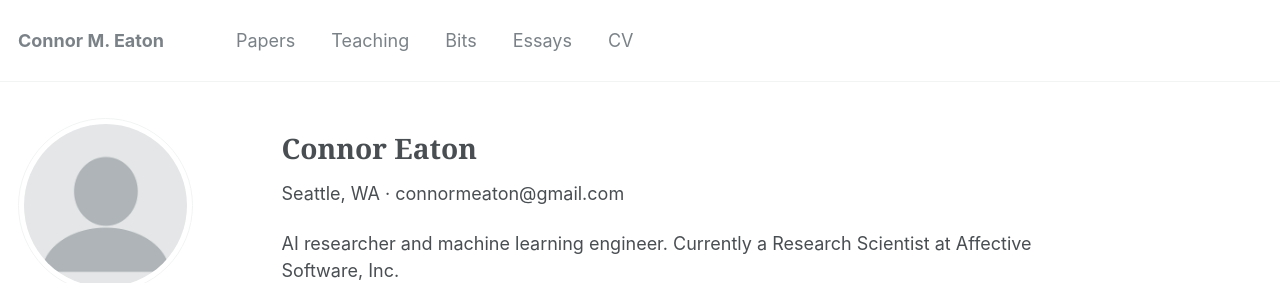
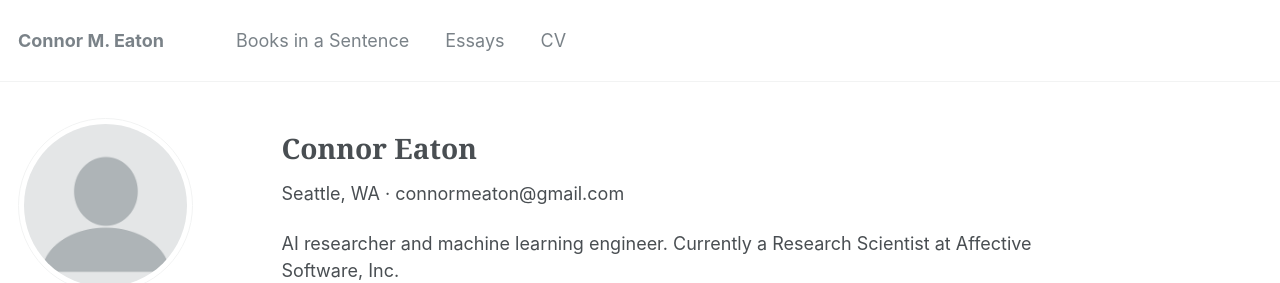
Before and after one commit to connormeaton/connormeaton.github.io, a Jekyll site: the page built from _pages/about.md, in a window 1280 px wide. Shown: the top 283 px of the page. Built offline with Jekyll 4.4.1, drawn with Linux system fonts in a browser that asks for light colours.

Commit message:
Update navigation.yml

```diff
--- a/_data/navigation.yml
+++ b/_data/navigation.yml
@@ -1,16 +1,10 @@
 # main links links
 main:
-  - title: "Papers"
-    url: /papers/
-
-  - title: "Teaching"
-    url: /teaching/
-
-  - title: "Bits"
-    url: /bits/
+  - title: "Books in a Sentence"
+    url: /books-in-a-sentence/
 
   - title: "Essays"
-    url: /year-archive/
+    url: /essays/
 
   - title: "CV"
     url: /cv/
```
